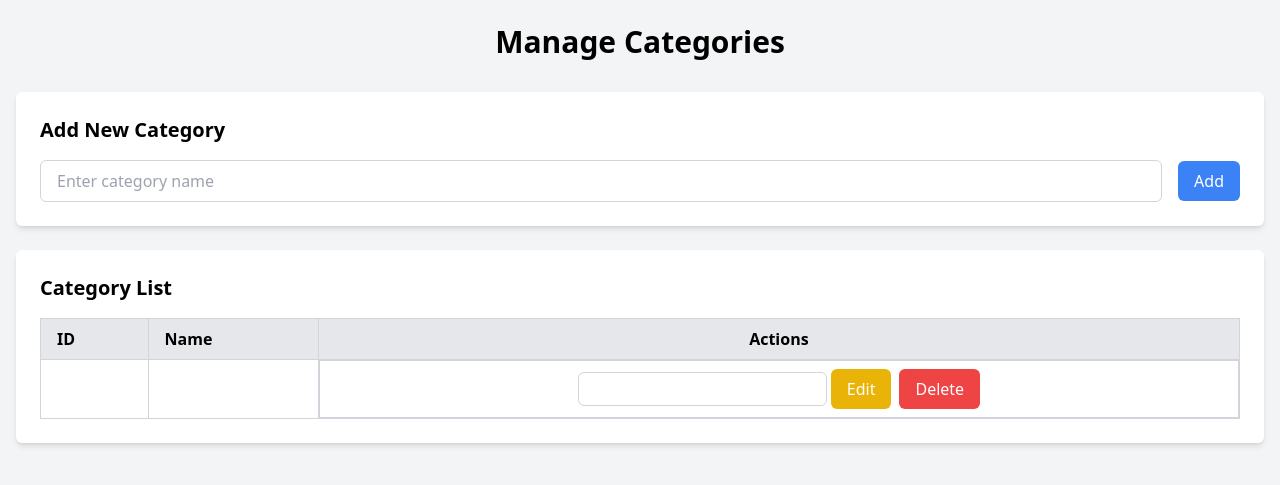
After one commit to abdelouafir/Youdemy, a PHP site: page /Views/dashboard/Category.php in a window 1280 px wide. The commit adds this page. Shown: the top 485 px of the page. Run offline with PHP 8.4, Linux system fonts and the light colour scheme; the template is opened without the code that fills it, so the values that code supplies are empty; some libraries are stand-ins or nearby versions.

Commit message:
creat page gestion tags et category

```diff
--- /dev/null
+++ b/app/Views/dashboard/Category.php
@@ -0,0 +1,74 @@
+
+
+<!DOCTYPE html>
+<html lang="en">
+<head>
+    <meta charset="UTF-8">
+    <meta name="viewport" content="width=device-width, initial-scale=1.0">
+    <title>Manage Categories</title>
+    <script src="https://cdn.tailwindcss.com"></script>
+</head>
+<body class="bg-gray-100 font-sans leading-normal tracking-normal">
+
+    <div class="container mx-auto px-4 py-6">
+        <h1 class="text-3xl font-bold text-center mb-8">Manage Categories</h1>
+        <!-- Add Category Form -->
+        <div class="bg-white shadow-md rounded-md p-6 mb-6">
+            <h2 class="text-xl font-semibold mb-4">Add New Category</h2>
+            <form action="./category_vew.php" method="POST" class="flex items-center gap-4">
+                <input type="text" name="category_name" placeholder="Enter category name" required
+                       class="w-full px-4 py-2 border border-gray-300 rounded-md focus:outline-none focus:ring-2 focus:ring-blue-500">
+                <button type="submit" name="add_category"
+                        class="bg-blue-500 text-white px-4 py-2 rounded-md hover:bg-blue-600">
+                    Add
+                </button>
+            </form>
+        </div>
+
+        <!-- Categories Table -->
+        <div class="bg-white shadow-md rounded-md p-6">
+            <h2 class="text-xl font-semibold mb-4">Category List</h2>
+            <table class="table-auto w-full border-collapse border border-gray-300">
+                <thead>
+                    <tr class="bg-gray-200">
+                        <th class="border border-gray-300 px-4 py-2 text-left">ID</th>
+                        <th class="border border-gray-300 px-4 py-2 text-left">Name</th>
+                        <th class="border border-gray-300 px-4 py-2 text-center">Actions</th>
+                    </tr>
+                </thead>
+                <tbody>
+
+                        <tr class="hover:bg-gray-100">
+                            <td class="border border-gray-300 px-4 py-2"><?= $category['id']?></td>
+                            <td class="border border-gray-300 px-4 py-2"><?= $category['name'] ?></td>
+                            <td class="border border-gray-300 px-4 py-2 text-center flex justify-center gap-2">
+                                <!-- Edit Button -->
+                                <form action="/ruturn/update_category.php" method="POST" class="inline-block">
+                                    <input type="hidden" name="category_id" value="<?= $category['id'] ?>">
+                                    <input type="text" name="category_name"
+                                           value="<?= $category['name'] ?>"
+                                           class="px-2 py-1 border border-gray-300 rounded-md">
+                                    <button type="submit" name="edit_category"
+                                            class="bg-yellow-500 text-white px-4 py-2 rounded-md hover:bg-yellow-600">
+                                        Edit
+                                    </button>
+                                </form>
+
+                                <!-- Delete Button -->
+                                <form action="./category_vew.php" method="POST" class="inline-block">
+                                    <input type="hidden" name="category_id" value="<?= $category['id'] ?>">
+                                    <button type="submit" name="delete_category"
+                                            class="bg-red-500 text-white px-4 py-2 rounded-md hover:bg-red-600">
+                                        Delete
+                                    </button>
+                                </form>
+                            </td>
+                        </tr>
+
+                </tbody>
+            </table>
+        </div>
+    </div>
+
+</body>
+</html>
--- a/app/Views/dashboard/Enseignant.php
+++ b/app/Views/dashboard/Enseignant.php
@@ -0,0 +1,2 @@
+
+.
--- a/app/Views/dashboard/admin.php
+++ b/app/Views/dashboard/admin.php
@@ -19,7 +19,7 @@
 
 <body class="bg-gray-800 font-sans leading-normal tracking-normal mt-12">
 
-<!-- nav hire  -->
+<!--  heder  -->
  <?php include "../layout/header.php" ?>
 
 <main>
```
Also changed, not shown: app/Views/dashboard/Tags.php (added, +62 -0 lines).
